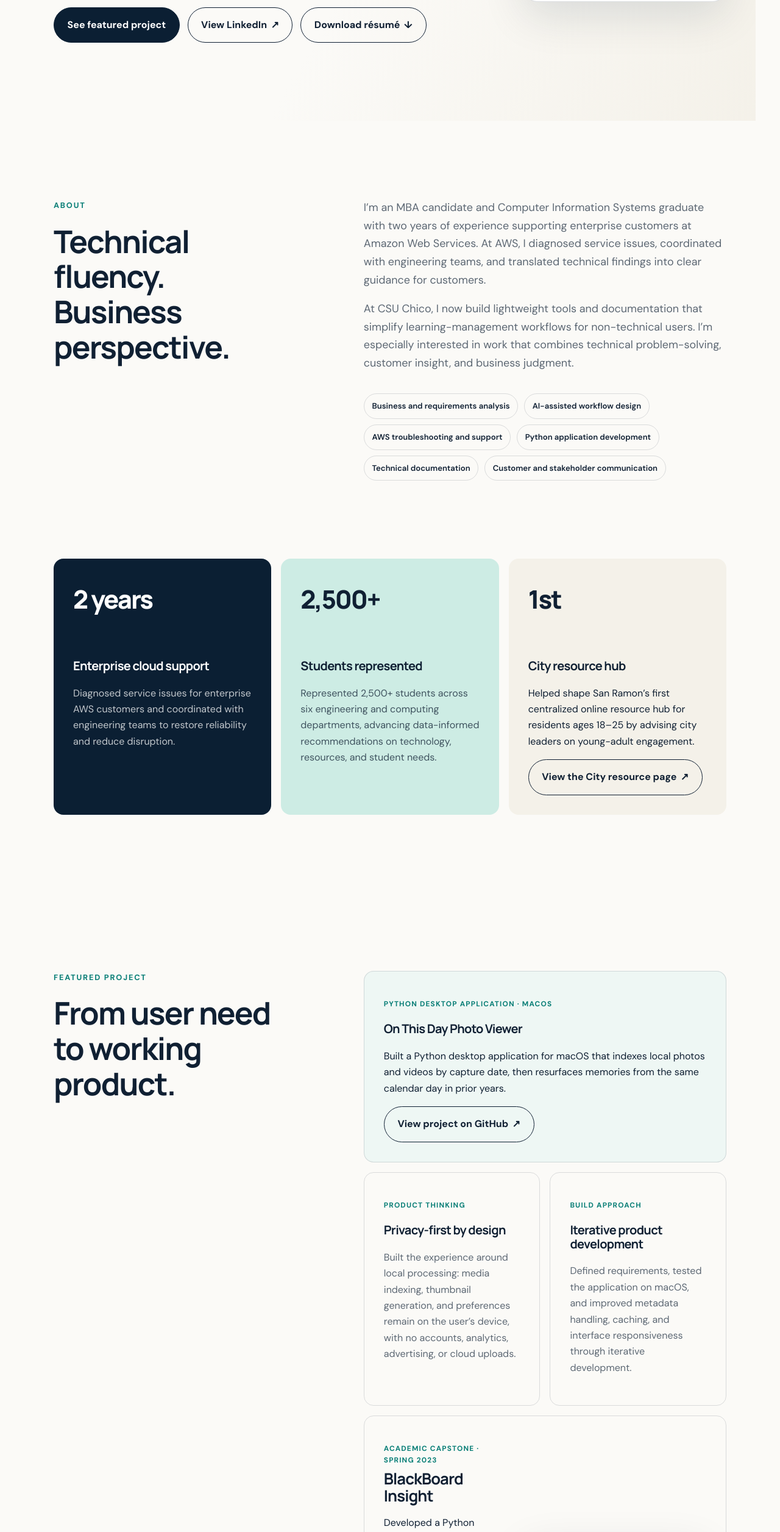
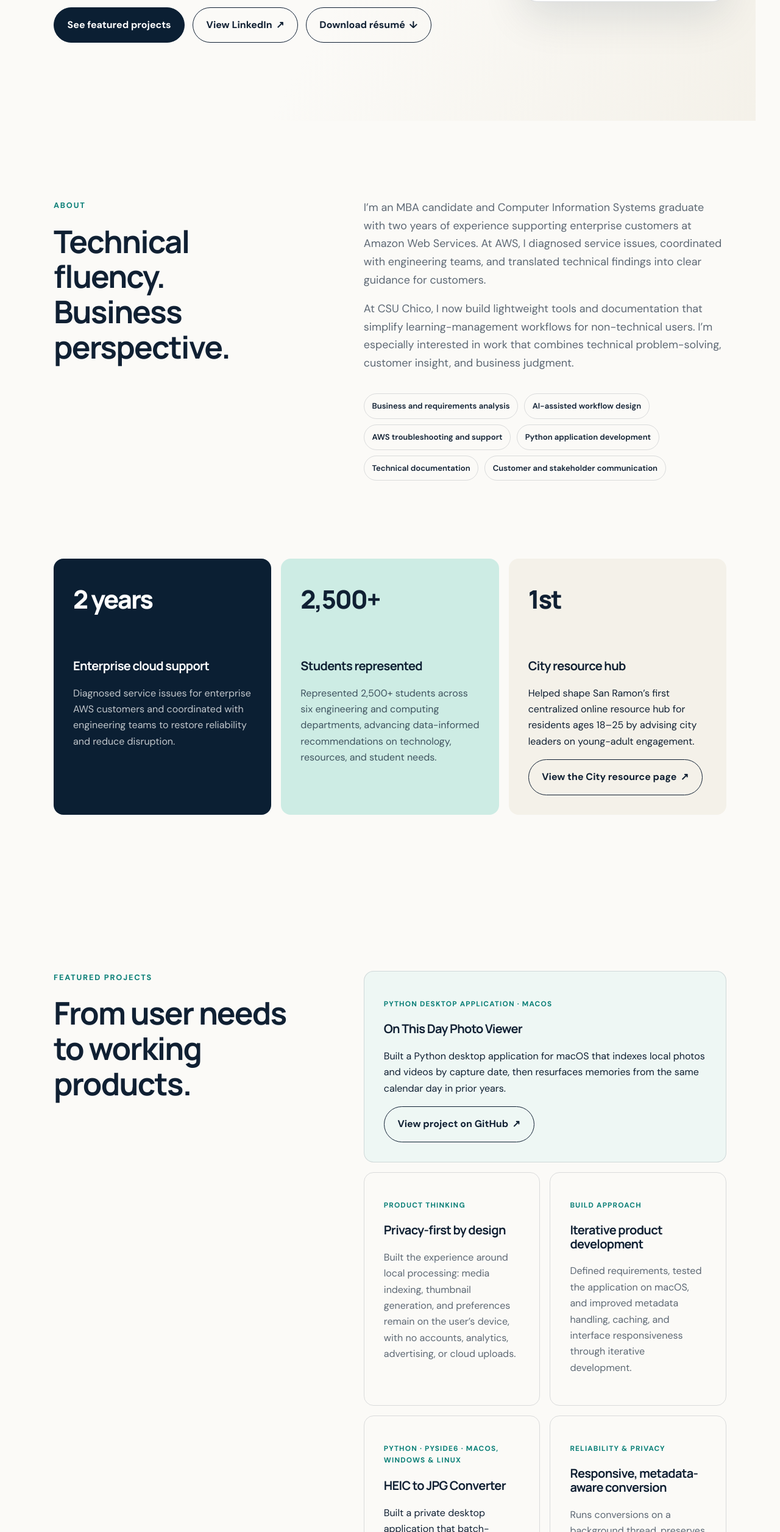
Before and after one commit to bardakanian/bardakanian.github.io, a plain HTML site: page index.html in a window 1280 px wide. Shown: the part 894-3406 px from the top of the page at 61% size. Drawn offline with Linux system fonts and the light colour scheme.

Commit message:
Add HEIC to JPG Converter project

```diff
--- a/index.html
+++ b/index.html
@@ -83,7 +83,7 @@
         <h1>Building practical solutions at the intersection of technology and business.</h1>
         <p class="hero-lede">I bring experience in cloud support, AI-assisted development, and customer service to solve real problems, improve workflows, and make technology easier to use.</p>
         <div class="hero-actions">
-          <a class="button primary" href="#projects">See featured project</a>
+          <a class="button primary" href="#projects">See featured projects</a>
           <a class="button secondary" href="https://www.linkedin.com/in/behnamardakanian" target="_blank" rel="noopener noreferrer">View LinkedIn <span aria-hidden="true">↗</span></a>
           <a class="button secondary" href="behnam-ardakanian-resume.pdf" download>Download résumé <span aria-hidden="true">↓</span></a>
         </div>
@@ -142,8 +142,8 @@
 
     <section id="projects" class="section leadership">
       <div class="section-heading reveal">
-        <p class="eyebrow">Featured project</p>
-        <h2>From user need to working product.</h2>
+        <p class="eyebrow">Featured projects</p>
+        <h2>From user needs to working products.</h2>
       </div>
       <div class="leadership-grid">
         <article class="leadership-card reveal">
@@ -161,6 +161,17 @@
           <p class="card-kicker">Build approach</p>
           <h3>Iterative product development</h3>
           <p>Defined requirements, tested the application on macOS, and improved metadata handling, caching, and interface responsiveness through iterative development.</p>
+        </article>
+        <article class="leadership-card reveal">
+          <p class="card-kicker">Python · PySide6 · macOS, Windows &amp; Linux</p>
+          <h3>HEIC to JPG Converter</h3>
+          <p>Built a private desktop application that batch-converts HEIC and HEIF photos into high-quality JPEG files. It supports drag-and-drop files and folders, configurable quality and output options, and fully local processing with no uploads or accounts.</p>
+          <a class="button secondary" href="https://github.com/bardakanian/HEIC-to-JPG" target="_blank" rel="noopener noreferrer">View project on GitHub <span aria-hidden="true">↗</span></a>
+        </article>
+        <article class="leadership-card reveal">
+          <p class="card-kicker">Reliability &amp; privacy</p>
+          <h3>Responsive, metadata-aware conversion</h3>
+          <p>Runs conversions on a background thread, preserves EXIF and ICC color-profile metadata when available, corrects photo orientation automatically, uses safe atomic writes, and handles filename conflicts without leaving partial files.</p>
         </article>
         <article class="leadership-card capstone-card reveal">
           <div class="capstone-copy">
```
